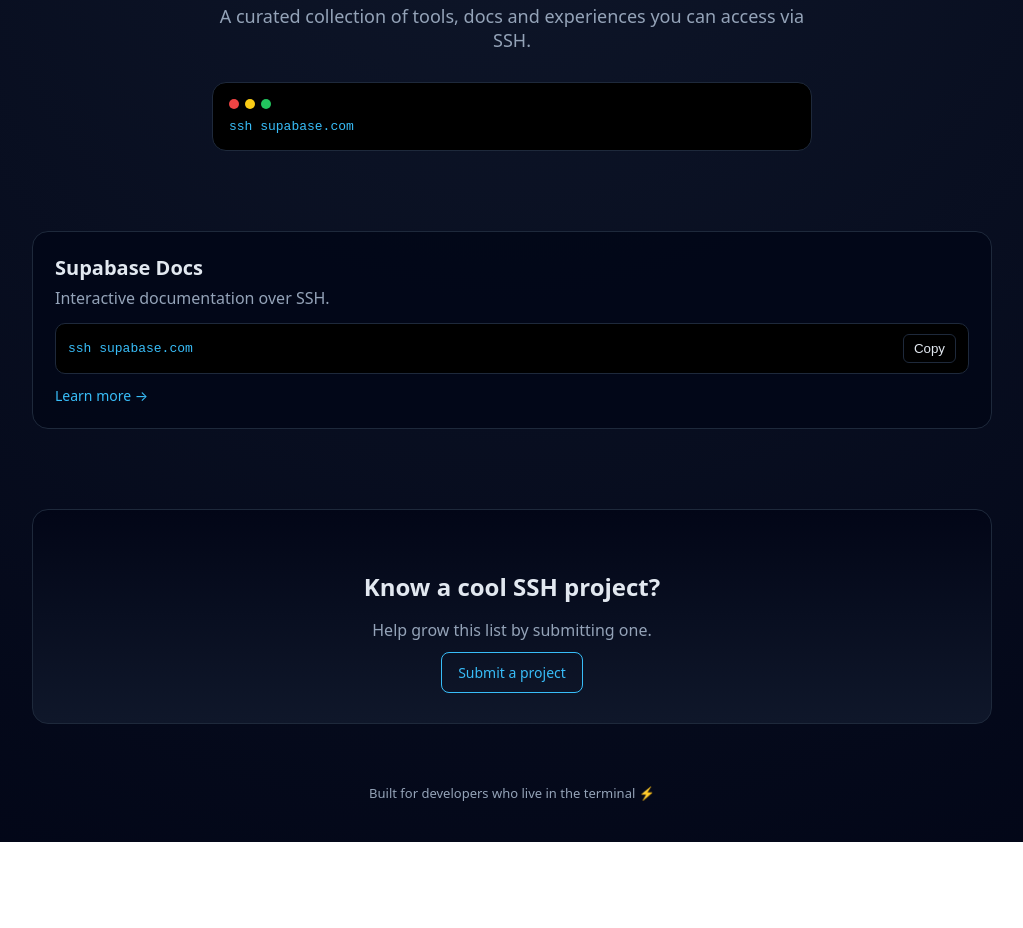
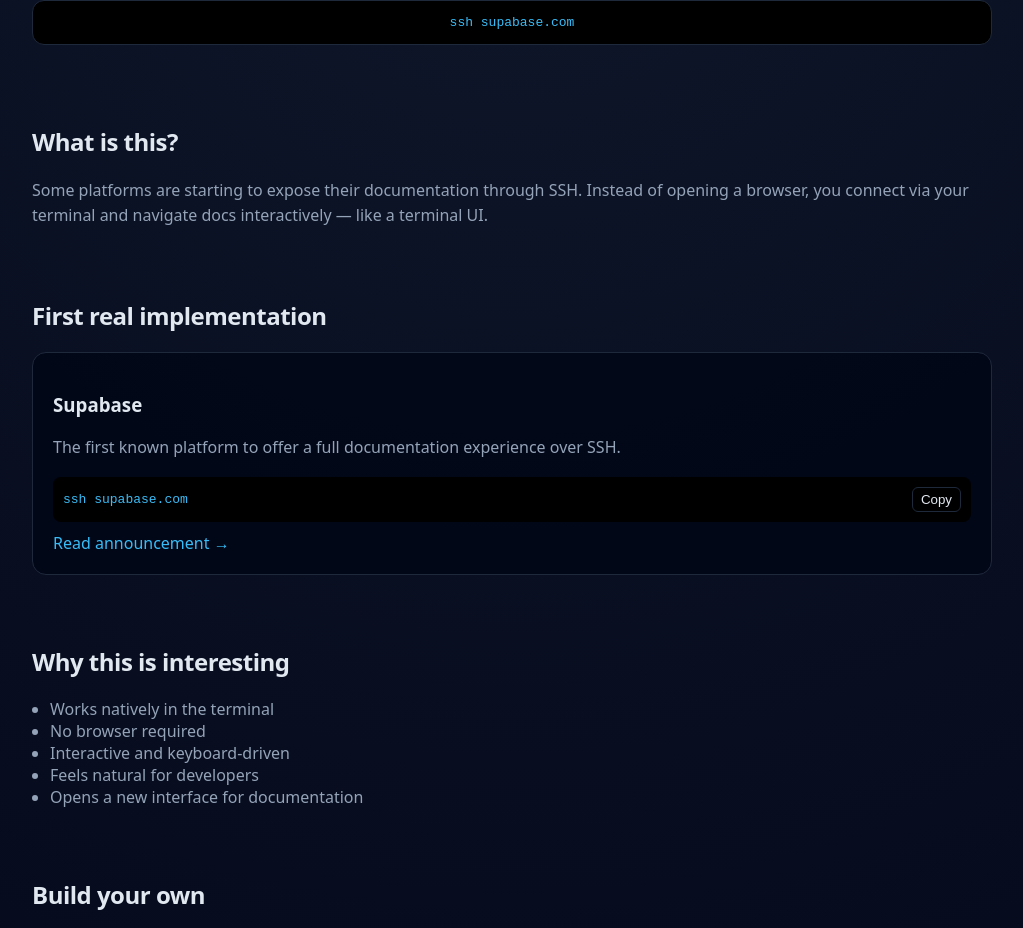
Before and after one commit to dnstld/docs-over-ssh, a plain HTML site: page index.html in a window 1280 px wide. Shown: the part 199-1127 px from the top of the page, without its empty margins (128-1151 px from the left). Before the commit the page ends 1041 px from the top, so only its background shows below. Drawn offline with Linux system fonts and the light colour scheme.

Commit message:
update landing page

```diff
--- a/index.html
+++ b/index.html
@@ -3,7 +3,7 @@
 <head>
   <meta charset="UTF-8" />
   <meta name="viewport" content="width=device-width, initial-scale=1.0"/>
-  <title>Docs over SSH</title>
+  <title>Documentation over SSH</title>
 
   <style>
     :root {
@@ -16,47 +16,28 @@
       --accent: #38bdf8;
     }
 
-    * {
-      box-sizing: border-box;
-    }
-
     body {
       margin: 0;
-      font-family: system-ui, -apple-system, sans-serif;
+      font-family: system-ui, sans-serif;
       background: radial-gradient(circle at top, #0f172a, #020617);
       color: var(--text);
     }
 
     .container {
-      max-width: 1000px;
+      max-width: 960px;
       margin: auto;
       padding: 40px 20px;
     }
 
-    /* NAV */
-    .nav {
-      display: flex;
-      justify-content: space-between;
-      align-items: center;
-      margin-bottom: 60px;
-    }
-
-    .logo {
-      font-weight: 600;
+    h1, h2 {
       letter-spacing: -0.5px;
     }
 
-    .nav a {
+    p {
       color: var(--muted);
-      text-decoration: none;
-      font-size: 14px;
+      line-height: 1.6;
     }
 
-    .nav a:hover {
-      color: var(--text);
-    }
-
-    /* HERO */
     .hero {
       text-align: center;
       margin-bottom: 80px;
@@ -64,86 +45,44 @@
 
     .hero h1 {
       font-size: 48px;
-      margin-bottom: 16px;
-      letter-spacing: -1.5px;
+      margin-bottom: 12px;
     }
 
     .hero p {
-      font-size: 18px;
-      color: var(--muted);
       max-width: 600px;
-      margin: 0 auto 30px;
-    }
-
-    /* TERMINAL */
-    .terminal-hero {
-      background: black;
-      border: 1px solid var(--border);
-      border-radius: 14px;
-      padding: 16px;
-      max-width: 600px;
-      margin: 0 auto;
-      text-align: left;
-    }
-
-    .terminal-bar {
-      display: flex;
-      gap: 6px;
-      margin-bottom: 10px;
-    }
-
-    .dot {
-      width: 10px;
-      height: 10px;
-      border-radius: 50%;
-    }
-
-    .red { background: #ef4444; }
-    .yellow { background: #facc15; }
-    .green { background: #22c55e; }
-
-    .terminal-text {
-      font-family: monospace;
-      color: var(--accent);
-    }
-
-    /* GRID */
-    .grid {
-      display: grid;
-      gap: 20px;
-    }
-
-    .card {
-      background: var(--card);
-      border: 1px solid var(--border);
-      border-radius: 16px;
-      padding: 22px;
-      transition: all 0.2s ease;
-    }
-
-    .card:hover {
-      transform: translateY(-4px);
-      border-color: #334155;
-    }
-
-    .card h2 {
-      margin: 0 0 6px;
-      font-size: 20px;
-    }
-
-    .card p {
-      margin: 0 0 14px;
-      color: var(--muted);
+      margin: auto;
     }
 
     .terminal {
       background: black;
       border: 1px solid var(--border);
-      border-radius: 10px;
-      padding: 10px 12px;
+      border-radius: 12px;
+      padding: 14px;
+      margin-top: 24px;
+      font-family: monospace;
+      color: var(--accent);
+    }
+
+    .section {
+      margin-bottom: 70px;
+    }
+
+    .card {
+      border: 1px solid var(--border);
+      border-radius: 14px;
+      padding: 20px;
+      background: var(--card);
+      margin-top: 20px;
+    }
+
+    .cmd {
+      margin-top: 12px;
       display: flex;
       justify-content: space-between;
       align-items: center;
+      background: black;
+      padding: 10px;
+      border-radius: 8px;
       font-family: monospace;
       color: var(--accent);
     }
@@ -152,8 +91,8 @@
       background: transparent;
       border: 1px solid var(--border);
       color: var(--text);
-      padding: 6px 10px;
       border-radius: 6px;
+      padding: 4px 8px;
       cursor: pointer;
     }
 
@@ -165,49 +104,31 @@
     a {
       color: var(--accent);
       text-decoration: none;
-      font-size: 14px;
     }
 
     a:hover {
       text-decoration: underline;
     }
 
-    /* CTA */
+    ul {
+      color: var(--muted);
+      padding-left: 18px;
+    }
+
     .cta {
-      margin-top: 80px;
+      margin-top: 40px;
+      padding: 30px;
+      border: 1px solid var(--border);
+      border-radius: 14px;
       text-align: center;
-      padding: 40px;
-      border: 1px solid var(--border);
-      border-radius: 16px;
       background: linear-gradient(180deg, #020617, #0f172a);
     }
 
-    .cta h2 {
-      margin-bottom: 10px;
-    }
-
-    .cta p {
-      color: var(--muted);
-      margin-bottom: 20px;
-    }
-
-    .cta a {
-      border: 1px solid var(--accent);
-      padding: 10px 16px;
-      border-radius: 8px;
-    }
-
-    .cta a:hover {
-      background: var(--accent);
-      color: black;
-    }
-
-    /* FOOTER */
     .footer {
       margin-top: 60px;
       text-align: center;
+      font-size: 14px;
       color: var(--muted);
-      font-size: 13px;
     }
 
   </style>
@@ -216,64 +137,97 @@
 
 <div class="container">
 
-  <!-- NAV -->
-  <div class="nav">
-    <div class="logo">Docs over SSH</div>
-    <a href="https://github.com/dnstld/docs-over-ssh" target="_blank">
-      GitHub
-    </a>
-  </div>
-
   <!-- HERO -->
   <div class="hero">
-    <h1>Docs inside your terminal</h1>
+    <h1>Documentation over SSH</h1>
     <p>
-      A curated collection of tools, docs and experiences you can access via SSH.
+      A new way to explore developer documentation — directly from your terminal.
     </p>
 
-    <div class="terminal-hero">
-      <div class="terminal-bar">
-        <div class="dot red"></div>
-        <div class="dot yellow"></div>
-        <div class="dot green"></div>
-      </div>
-      <div class="terminal-text" id="typing"></div>
+    <div class="terminal">
+      ssh supabase.com
     </div>
   </div>
 
-  <!-- GRID -->
-  <div class="grid">
+  <!-- WHAT -->
+  <div class="section">
+    <h2>What is this?</h2>
+    <p>
+      Some platforms are starting to expose their documentation through SSH.
+      Instead of opening a browser, you connect via your terminal and navigate
+      docs interactively — like a terminal UI.
+    </p>
+  </div>
+
+  <!-- FIRST EXAMPLE -->
+  <div class="section">
+    <h2>First real implementation</h2>
 
     <div class="card">
-      <h2>Supabase Docs</h2>
-      <p>Interactive documentation over SSH.</p>
+      <h3>Supabase</h3>
+      <p>
+        The first known platform to offer a full documentation experience over SSH.
+      </p>
 
-      <div class="terminal">
+      <div class="cmd">
         <span id="cmd1">ssh supabase.com</span>
         <button onclick="copy('cmd1')">Copy</button>
       </div>
 
       <div style="margin-top: 10px;">
         <a href="https://supabase.com/blog/supabase-docs-over-ssh" target="_blank">
-          Learn more →
+          Read announcement →
         </a>
       </div>
     </div>
+  </div>
 
+  <!-- WHY -->
+  <div class="section">
+    <h2>Why this is interesting</h2>
+    <ul>
+      <li>Works natively in the terminal</li>
+      <li>No browser required</li>
+      <li>Interactive and keyboard-driven</li>
+      <li>Feels natural for developers</li>
+      <li>Opens a new interface for documentation</li>
+    </ul>
+  </div>
+
+  <!-- BUILD -->
+  <div class="section">
+    <h2>Build your own</h2>
+    <p>
+      This pattern is just starting. You can build your own documentation over SSH
+      using tools like:
+    </p>
+
+    <ul>
+      <li>SSH servers (Node.js, Go)</li>
+      <li>Terminal UI frameworks</li>
+      <li>Libraries like Wish (Go)</li>
+    </ul>
+
+    <p>
+      This is an open space — there are no standards yet.
+    </p>
   </div>
 
   <!-- CTA -->
   <div class="cta">
-    <h2>Know a cool SSH project?</h2>
-    <p>Help grow this list by submitting one.</p>
+    <h2>Be one of the first</h2>
+    <p>
+      If you build a documentation experience over SSH, submit it and help define this new pattern.
+    </p>
+
     <a href="https://github.com/dnstld/docs-over-ssh/issues" target="_blank">
-      Submit a project
+      Submit your project
     </a>
   </div>
 
   <!-- FOOTER -->
   <div class="footer">
-    Built for developers who live in the terminal ⚡
+    Early exploration of a new developer interface.
   </div>
 
 </div>
@@ -283,20 +237,6 @@
     const text = document.getElementById(id).innerText;
     navigator.clipboard.writeText(text);
   }
-
-  // typing effect
-  const text = "ssh supabase.com";
-  let i = 0;
-
-  function type() {
-    if (i < text.length) {
-      document.getElementById("typing").innerHTML += text.charAt(i);
-      i++;
-      setTimeout(type, 60);
-    }
-  }
-
-  type();
 </script>
 
 </body>
```
